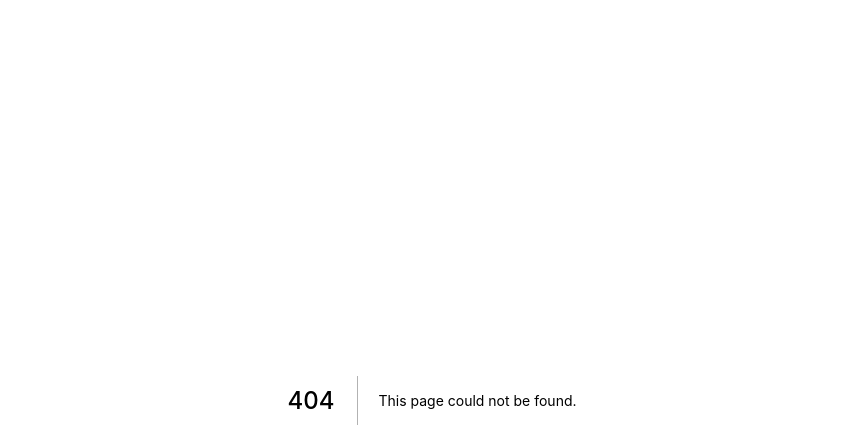
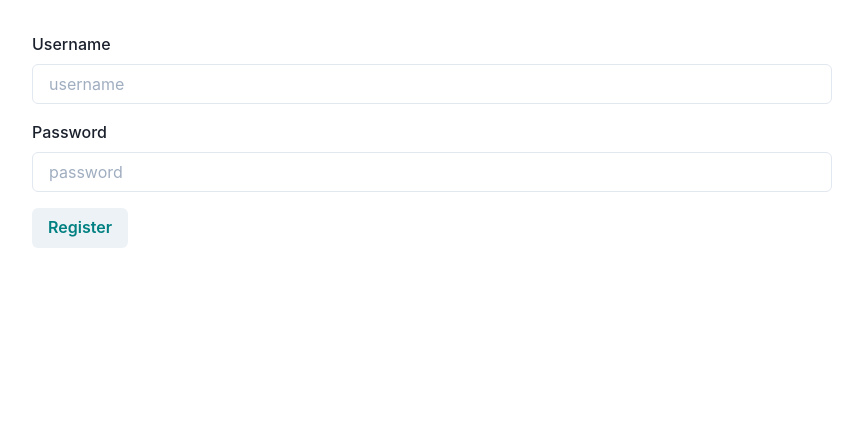
Before and after one commit to PadoSensei/PadoIt-Frontend, a Next.js app: page /register in a window 1280 px wide. Before the commit this address had no page. Shown: the top 448 px of the page, without its empty margins (208-1071 px from the left). Built offline with nearby package versions, Linux system fonts and the light colour scheme.

Commit message:
Add Register Page

```diff
--- a/package.json
+++ b/package.json
@@ -11,6 +11,7 @@
     "@chakra-ui/react": "^1.4.2",
     "@emotion/react": "^11.0.0",
     "@emotion/styled": "^11.0.0",
+    "formik": "^2.2.6",
     "framer-motion": "^4.0.3",
     "next": "latest",
     "react": "^17.0.2",
--- /dev/null
+++ b/src/components/InputField.tsx
@@ -0,0 +1,21 @@
+import React, { InputHTMLAttributes } from 'react'
+import { useField } from "formik"
+import { FormControl, FormErrorMessage, FormLabel } from '@chakra-ui/form-control';
+import { Input } from '@chakra-ui/react';
+
+type InputFieldProps = InputHTMLAttributes<HTMLInputElement> & {
+  name: string;
+  label: string;
+  placeholder: string;
+}
+
+export const InputField: React.FC<InputFieldProps> = ({label, size: _, ...props}) => {
+  const [field, { error }] = useField(props);
+  return (
+    <FormControl isInvalid={!!error}>
+      <FormLabel htmlFor={field.name}>{label}</FormLabel>
+      <Input {...field} {...props}id={field.name} placeholder={props.placeholder} />
+      {error ? <FormErrorMessage>{error}</FormErrorMessage> : null}
+    </FormControl>
+  );
+}
--- /dev/null
+++ b/src/components/Wrapper.tsx
@@ -0,0 +1,22 @@
+import { Box } from "@chakra-ui/react";
+import React from "react";
+
+interface WrapperProps {
+  variant?: 'small' | 'regular'
+}
+
+export const Wrapper: React.FC<WrapperProps> = ({
+  children,
+  variant = 'regular',
+}) => {
+  return (
+    <Box
+      mt={8}
+      mx="auto"
+      maxW={variant === "regular" ? "800px" : "400px"}
+      w="100%"
+    >
+     {children}
+    </Box>
+  )
+};
--- /dev/null
+++ b/src/pages/register.tsx
@@ -0,0 +1,52 @@
+import { Box, Button, FormControl, FormLabel, Input } from '@chakra-ui/react'
+import { Formik, Form } from 'formik'
+import React from 'react'
+import { InputField } from '../components/InputField'
+import { Wrapper } from '../components/Wrapper'
+
+
+
+interface registerProps {
+
+}
+
+export const Register: React.FC<registerProps> = ({}) => {
+  return (
+    <Wrapper>
+      <Formik
+        initialValues={{ username: "", password: "" }}
+        onSubmit={(values) => {
+          console.log(values)
+        }}
+        >
+          {({ isSubmitting}) => (
+            <Form>
+              <InputField
+                name="username"
+                placeholder="username"
+                label="Username"
+              />
+              <Box mt={4}>
+              <InputField
+                name="password"
+                placeholder="password"
+                label="Password"
+                type="password"
+              />
+              </Box>
+              <Button
+                mt={4}
+                type="submit"
+                color="teal"
+                isLoading={isSubmitting}
+                >
+                Register
+              </Button>
+            </Form>
+          )}
+      </Formik>
+    </Wrapper>
+  )
+}
+
+export default Register
```
Also changed, not shown: 1 other file (tests, documents, lock files or other folders).
